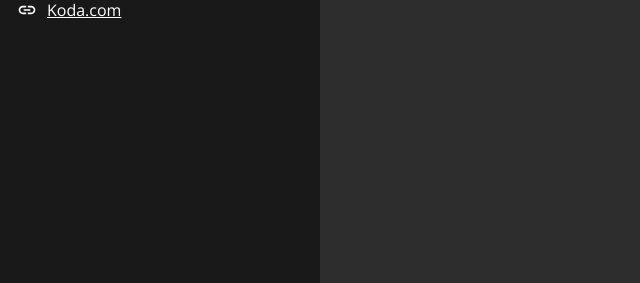
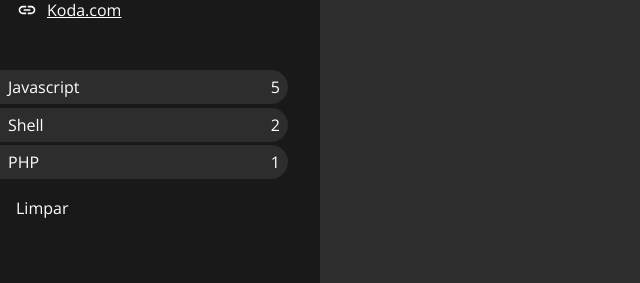
Before and after one commit to K0dax/api-github, a React (Create React App) app: page /repositories in a window 1280 px wide. Shown: the part 380-663 px from the top of the page, without its empty margins (0-640 px from the left). Built offline with nearby package versions, Linux system fonts and the light colour scheme.

Commit message:
RepositoriesPage base filter

```diff
--- /dev/null
+++ b/src/pages/RepositoriesPage/Filter/index.js
@@ -0,0 +1,29 @@
+import React from 'react';
+
+import { Container, Selector, Cleaner } from './styles';
+
+const Filter = () => {
+  const langs = [
+    {
+      name: 'Javascript',
+      count: 5,
+      color: '#f1c40f',
+    },
+    { name: 'Shell', count: 2, color: '#95a5a6' },
+    { name: 'PHP', count: 1, color: '#3498db' },
+  ];
+  const selectors = langs.map(({ name, color, count }) => (
+    <Selector key={name.toLowerCase()} color={color}>
+      <span>{name}</span>
+      <span>{count}</span>
+    </Selector>
+  ));
+  return (
+    <Container>
+      {selectors}
+      <Cleaner>Limpar</Cleaner>
+    </Container>
+  );
+};
+
+export default Filter;
--- /dev/null
+++ b/src/pages/RepositoriesPage/Filter/styles.js
@@ -0,0 +1,65 @@
+import styled from 'styled-components';
+
+export const Container = styled.div`
+  display: grid;
+  grid-template-columns: auto;
+  gap: 0.2rem;
+  margin: 1rem auto;
+  padding-right: 2rem;
+
+  @media screen and (max-width: ${(props) => props.theme.breakpoints.md}) {
+    grid-template-columns: auto auto;
+    gap: 0.8rem;
+    padding: 0 1rem;
+  }
+`;
+
+export const Selector = styled.button`
+  display: flex;
+  align-items: center;
+  justify-content: space-between;
+  background: ${(props) => props.theme.colors.container};
+  color: ${(props) => props.theme.colors.text};
+  width: 100%;
+  min-height: 2rem;
+  border: none;
+  border-top-right-radius: 20px;
+  border-bottom-right-radius: 20px;
+  transition: background 0.3s, transform 0.3s;
+  padding: 0.5rem;
+
+  &:hover,
+  &.selected {
+    background: ${(props) => props.color || props.theme.colors.light};
+    color: ${(props) =>
+      props.color ? props.theme.colors.white : props.theme.colors.black};
+    transform: translateX(0) scale(1.02);
+  }
+
+  @media screen and (max-width: ${(props) => props.theme.breakpoints.md}) {
+    border-radius: 20px;
+    height: 2rem;
+
+    &:hover,
+    &.selected {
+      transform: translateX(0) scale(1.02);
+    }
+  }
+`;
+
+export const Cleaner = styled.button`
+  background: transparent;
+  color: ${(props) => props.theme.colors.text};
+  border: none;
+  text-align: left;
+  padding: 1rem;
+
+  &:hover {
+    color: rgba(255, 255, 255, 0.5);
+  }
+
+  @media screen and (max-width: ${(props) => props.theme.breakpoints.md}) {
+    text-align: center;
+    padding: 0 1rem;
+  }
+`;
--- a/src/pages/RepositoriesPage/index.js
+++ b/src/pages/RepositoriesPage/index.js
@@ -1,6 +1,8 @@
 import React from 'react';
 
 import Profile from './Profile';
+
+import Filter from './Filter';
 
 import { Container, Sidebar, Main } from './styles';
 
@@ -8,6 +10,7 @@
   <Container>
     <Sidebar>
       <Profile />
+      <Filter />
     </Sidebar>
     <Main>Main</Main>
   </Container>
```
